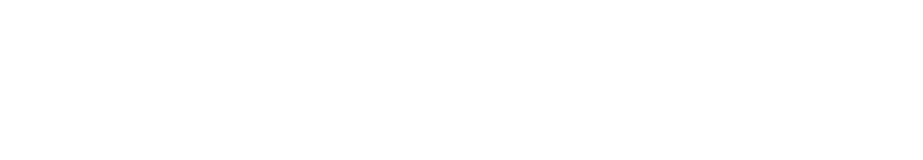
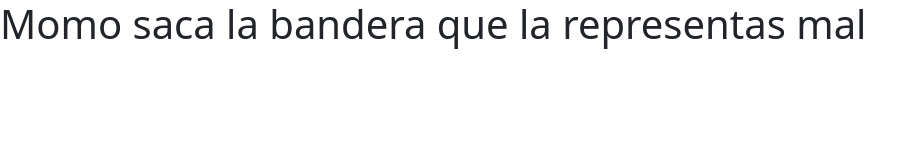
Before and after one commit to germantrembo/taller-isasa, a plain HTML site: page frontend/index.html in a window 1280 px wide. Shown: the whole page, without its empty margins (0-923 px from the left). Drawn offline with nearby package versions, Linux system fonts and the light colour scheme.

Commit message:
set up final

```diff
--- a/frontend/index.html
+++ b/frontend/index.html
@@ -1,8 +1,13 @@
 <!DOCTYPE html>
-<html>
+<html lang="es">
 <head>
+    <meta charset="UTF-8">
+    <meta name="viewport"content="width=device-width,initial-scale=1.0">
     <title>Hola</title>
+    <link href="https://cdn.jsdelivr.net/npm/bootstrap@5.3.3/dist/css/bootstrap.min.css" rel="stylesheet"integrity="sha384-QWTKZyjpPEjISv5WaRU9OFeRpok6YctnYmDr5pNlyT2bRjXh0JMhjY6hW+ALEwIH" crossorigin="anonymous">
     </head>
     <body>
+        <script src="https://cdn.jsdelivr.net/npm/bootstrap@5.3.3/dist/js/bootstrap.bundle.min.js" integrity="sha384-YvpcrYf0tY3lHB60NNkmXc5s9fDVZLESaAA55NDzOxhy9GkcIdslK1eN7N6jIeHz"crossorigin="anonymous"></script>
+        <h1>Momo saca la bandera que la representas mal</h1>
     </body>
     </html>
```
